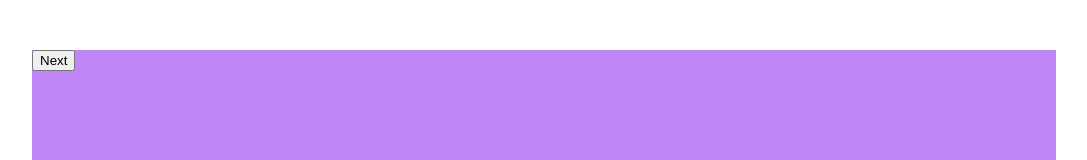
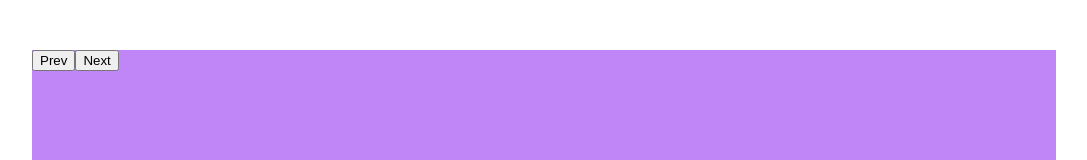
Before and after one commit to Gevorious/Css-animations, a React (Create React App) app: page / in a window 1280 px wide. Shown: the top 160 px of the page, without its empty margins (96-1183 px from the left). Built offline with nearby package versions, Linux system fonts and the light colour scheme.

Commit message:
controls added

```diff
--- a/src/animals/vaquita.js
+++ b/src/animals/vaquita.js
@@ -241,14 +241,22 @@ export default function vaquita() {
                 pos: [39.8, 58.6],
                 rot: -5
             },
-            // {
-            //     id: 30,
-            //     color: "#c28e23",
-            //     dir: "Top",
-            //     sides: [13, 5, 0, 16] ,
-            //     pos: [32.1, 52.1],
-            //     rot: -14
-            // },
+            {
+                id: 30,
+                color: "#272c2e",
+                dir: "Bottom",
+                sides: [0, 0, 0, 0] ,
+                pos: [50, 50],
+                rot: 0
+            },
+            {
+                id: 31,
+                color: "#272c2e",
+                dir: "Bottom",
+                sides: [0, 0, 0, 0] ,
+                pos: [50, 50],
+                rot: 0
+            },
         ]
     )
 }
--- a/src/area/area.js
+++ b/src/area/area.js
@@ -10,9 +10,18 @@ export class Area extends Component {
         currentAnimal: 0
     }
 
-    changeAnimal = () => {
+    changeAnimal = (dir) => {
+        const { currentAnimal, animals } = this.state
+        if(currentAnimal === animals.length-1 && dir > 0){
+            this.setState({ currentAnimal: 0 })
+            return
+        }
+        if(currentAnimal === 0 && dir < 0){
+            this.setState({ currentAnimal: animals.length-1 })
+            return
+        }
         this.setState(prevState => ({
-            currentAnimal: prevState.currentAnimal++
+            currentAnimal: prevState.currentAnimal + dir
         }))
     }
 
@@ -30,7 +39,8 @@ export class Area extends Component {
                         delay = {delay}
                 />)})
                 }
-                <button onClick={this.changeAnimal}>Next</button>
+                <button onClick={()=>this.changeAnimal(-1)}>Prev</button>
+                <button onClick={()=>this.changeAnimal(1)}>Next</button>
             </div>
         )
     }
```
